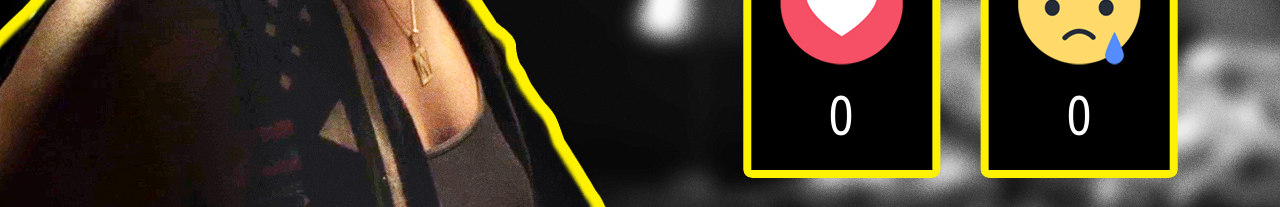
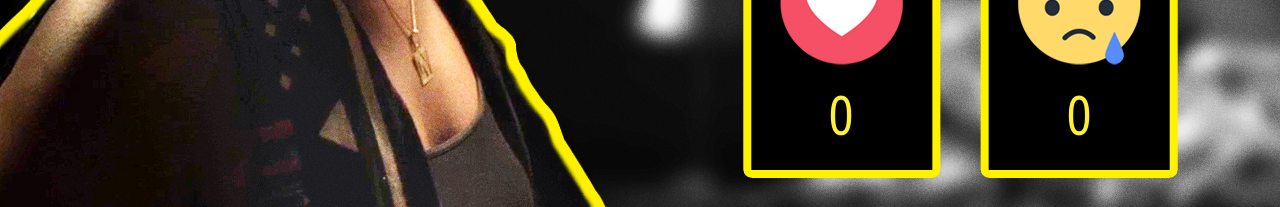
Before and after one commit to Fightingninj4/FBbreaks_022017, a plain HTML site: page index.html in a window 1280 px wide. Shown: the part 666-873 px from the top of the page. Drawn offline with nearby package versions, Linux system fonts and the light colour scheme.

Commit message:
updated color

```diff
--- a/css/pagesq.css
+++ b/css/pagesq.css
@@ -110,7 +110,7 @@
     min-width:150px;
     font-size: 50px;
     font-weight: bold;
-    color: white;
+    color: #fdf035;
     text-align: center;
     padding: 10px;
     z-index: 1001;
```
